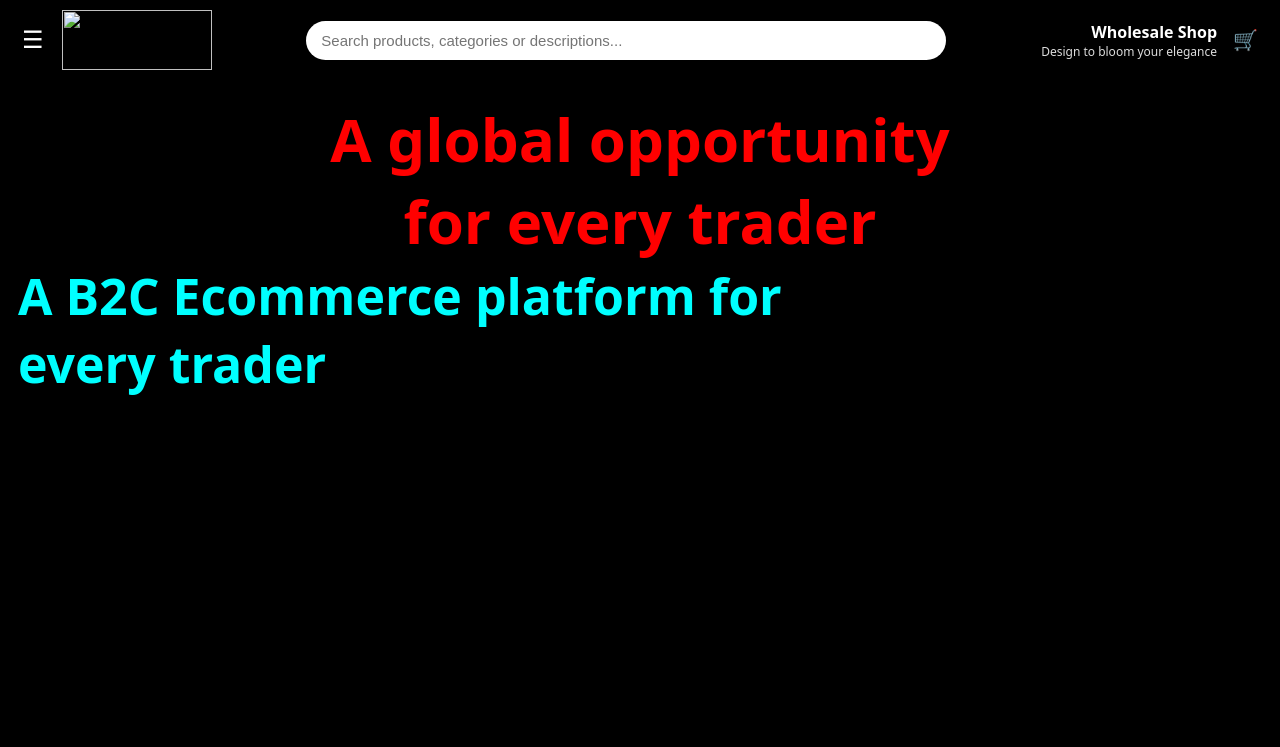
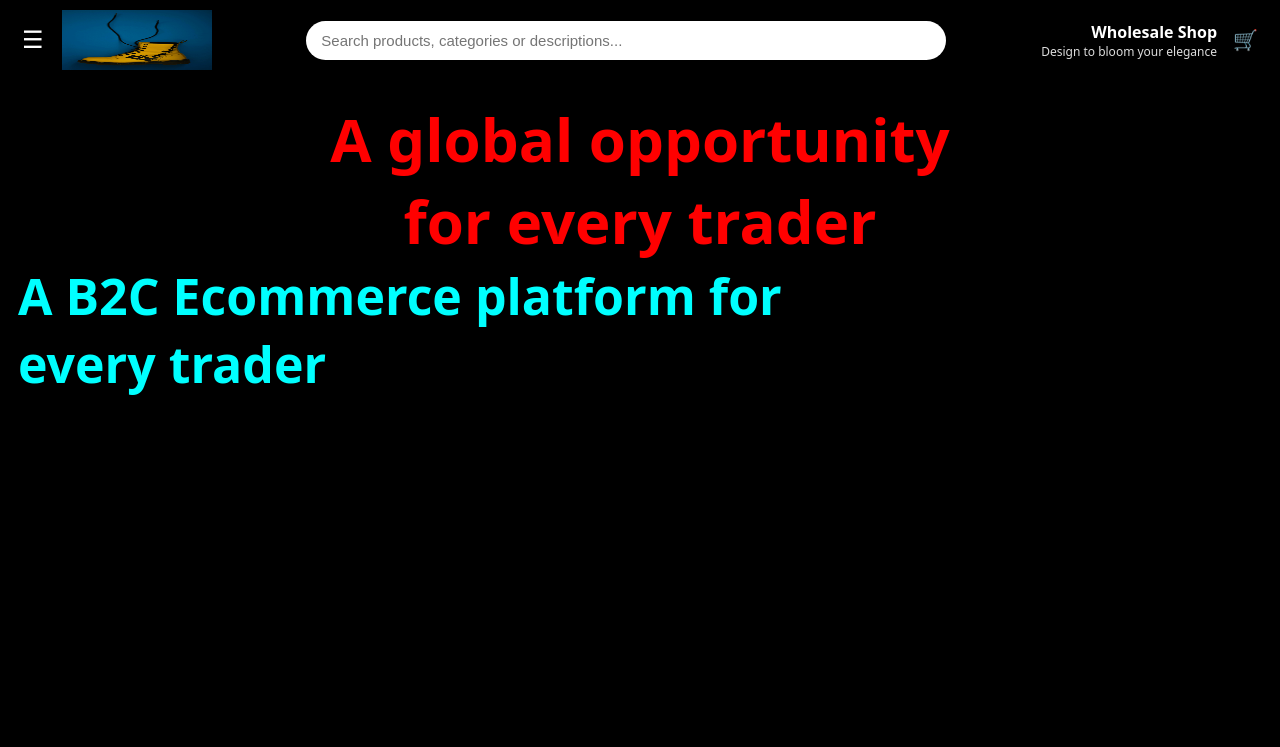
Before and after one commit to cornelcode/julie, a plain HTML site: page index.html in a window 1280 px wide. Shown: the top 747 px of the page. Drawn offline with Linux system fonts and the light colour scheme.

Commit message:
Update index.html

```diff
--- a/index.html
+++ b/index.html
@@ -114,7 +114,7 @@
 
 <header>
   <button class="hamburger" id="hamburgerBtn" aria-label="Open menu">☰</button>
-  <img src="pexels-lilartsy-1159670" alt="" style="width: 150px; height: 60px;">
+  <img src="pexels-lilartsy-1159670.jpg" alt="" style="width: 150px; height: 60px;">
 
   <div class="header-center">
     <input id="search" class="search-input" placeholder="Search products, categories or descriptions..." aria-label="Search products"/>
```
